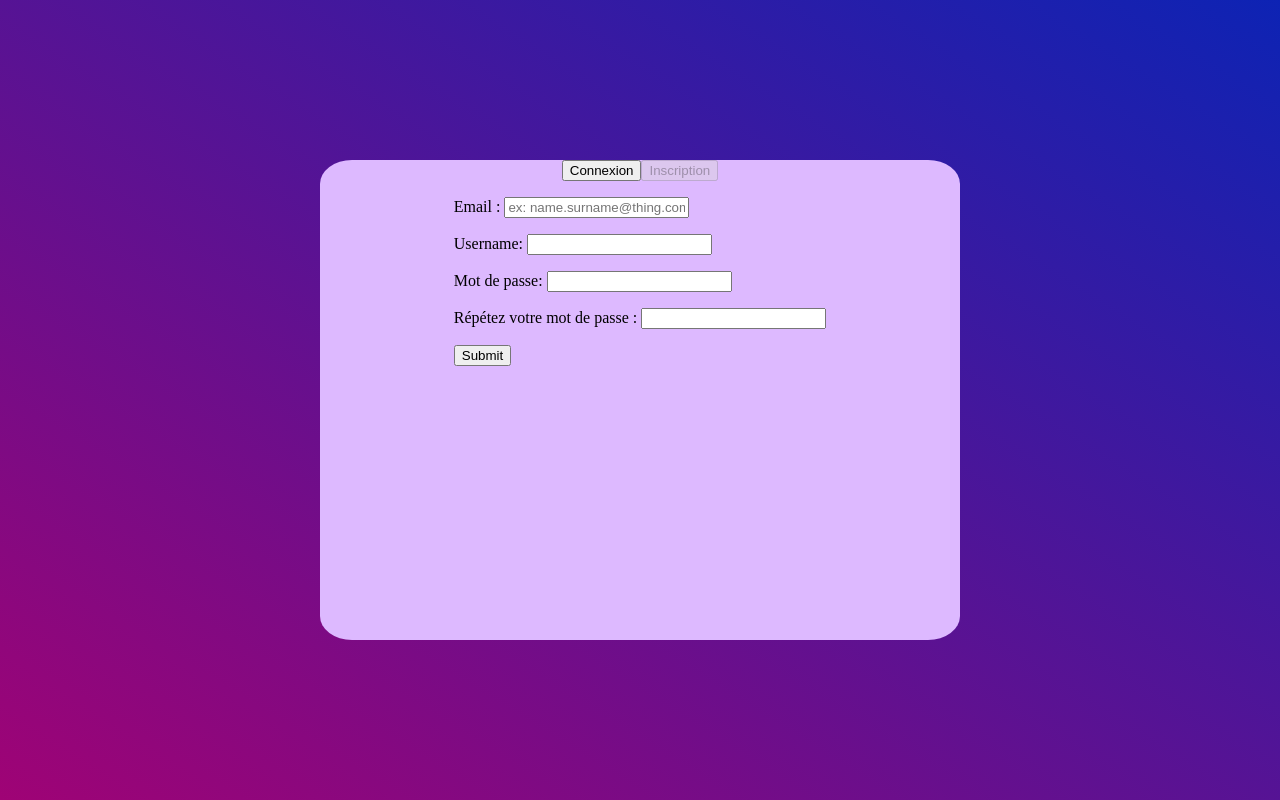
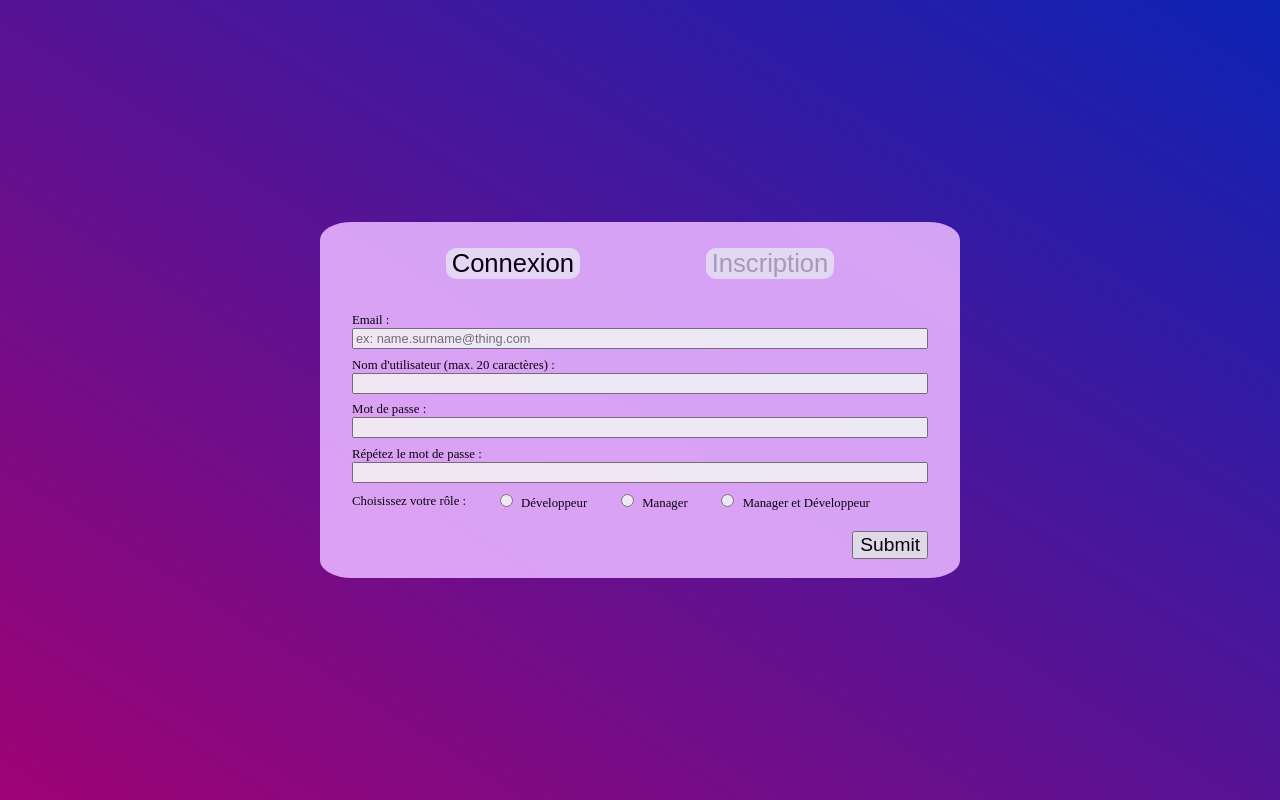
Before and after one commit to albane-dorin/IMTrello, a Flask app: page /inscription in a window 1280 px wide. Run offline with Flask 3, Linux system fonts and the light colour scheme.

Commit message:
Ajout choix role + texte anglais

```diff
--- a/static/css/connexion.css
+++ b/static/css/connexion.css
@@ -1,6 +1,10 @@
 html{
     background-image: linear-gradient(to bottom left, #0d23b4, #9f0375);
     height: 100%;
+}
+
+*{
+    font-size: 1vw;
 }
 
 body{
@@ -14,19 +18,80 @@ body{
 .window{
     display: flex;
     flex-direction: column;
-    background-color: #ddb9ff;
+    background-color: #e7b2ff;
+    opacity: .9;
 
-    border-color: #ddb9ff;
+    border-color: #e7b2ff;
     border: 100px;
     width: 50%;
-    height: 60vh;
+    height: fit-content;
+
     margin: auto;
     align-items: center;
     border-radius: 5%;
+}
+
+
+.button{
+    padding: 2em;
+    width: 100%;
+    display: flex;
+    justify-content: space-evenly;
 
 }
 
-.button{
+button{
+
+    font-size: 2vw;
+    height: auto;
+    border: 5px;
+    border-color: black;
+    border-radius: 10px;
+    background-color: #f4ecff;
+}
+
+button:enabled{
+    cursor: pointer;
+}
+
+form{
     display: flex;
+    flex-direction: column;
+    height: 95%;
+    width: 90%;
+}
+label{
+    display: inline-block;
+    text-align: left;
+    margin-top: 1.5%;
+}
 
+input[type="text"] input[type="email"]{
+    display: inline-block;
+    width: 80%;
 }
+
+input[type="submit"]{
+    font-size: 1.5vw;
+}
+
+p{
+    text-align: right;
+    margin-bottom: 1.5vw;
+    margin-top: 1.5vw;
+}
+
+.choix {
+    display: flex;
+    align-items: center;
+    gap: 5%;
+    margin-top: 1.5%;
+    }
+
+.radio{
+    margin: 0;
+}
+
+input[type=radio] {
+      margin-right: 5px;
+    }
--- a/templates/connexion.html.jinja2
+++ b/templates/connexion.html.jinja2
@@ -9,25 +9,30 @@
   </head>
   <body>
     <div class="all">
+        {% block window %}
             <div class="window">
                 <div class="button">
                     {% block button %}
                         <button disabled>Connexion</button>
+                        <a href="{{ url_for("inscription") }}">
                             <button> Inscription</button>
+                        </a>
                     {% endblock %}
                 </div>
 
 
                 <form class="formulaire">
                     {% block form %}
-                    <p>Email : <input type="text" placeholder="ex: name.surname@thing.com" value="" required> </p>
-                    <p>Mot de passe : <input type="text" value="" required> </p>
+                        <label>Email :</label> <input type="email" placeholder="ex: name.surname@thing.com" value="" required>
+                        <label>Mot de passe :</label> <input type="text" value="" required>
                     {% endblock %}
 
                     <p><input type="submit"></p>
 
                 </form>
             </div>
+
+        {% endblock %}
     </div>
 
   </body>
--- a/templates/inscription.html.jinja2
+++ b/templates/inscription.html.jinja2
@@ -1,14 +1,22 @@
 {% extends "connexion.html.jinja2" %}
 
- {% block button %}
-                <button>Connexion</button>
-                <button disabled> Inscription</button>
-            {% endblock %}
+
+{% block button %}
+    <a href="/"><button>Connexion</button></a>
+    <button disabled> Inscription</button>
+{% endblock %}
+
 
 {% block form %}
-    <p>Email : <input type="text" placeholder="ex: name.surname@thing.com" value="" required> </p>
-    <p> Username: <input type="text" value="" required> </p>
-    <p>Mot de passe: <input type="text" value="" required> </p>
-    <p>Répétez votre mot de passe : <input type="text" value="" required></p>
+
+    <label for="email">Email :</label> <input type="email" id="email" placeholder="ex: name.surname@thing.com" value="" required>
+    <label for="name"> Nom d'utilisateur (max. 20 caractères) :</label> <input type="text" id="name" value="" required>
+    <label for="p">Mot de passe :</label> <input type="text" id="p" value="" required>
+    <label for="p2">Répétez le mot de passe :</label> <input type="text" id="p2" value="" required>
+    <div class="choix">Choisissez votre rôle :
+        <p class="radio"><input type="radio" name="role" value="Developpeur"> Développeur </p>
+        <p class="radio"><input type="radio" name="role" value="Manager"> Manager </p>
+        <p class="radio"><input type="radio" name="role" value="ManDev"> Manager et Développeur </p>
+    </div>
 
 {% endblock %}
```
Lines whose indentation alone changed are shown as unchanged.
